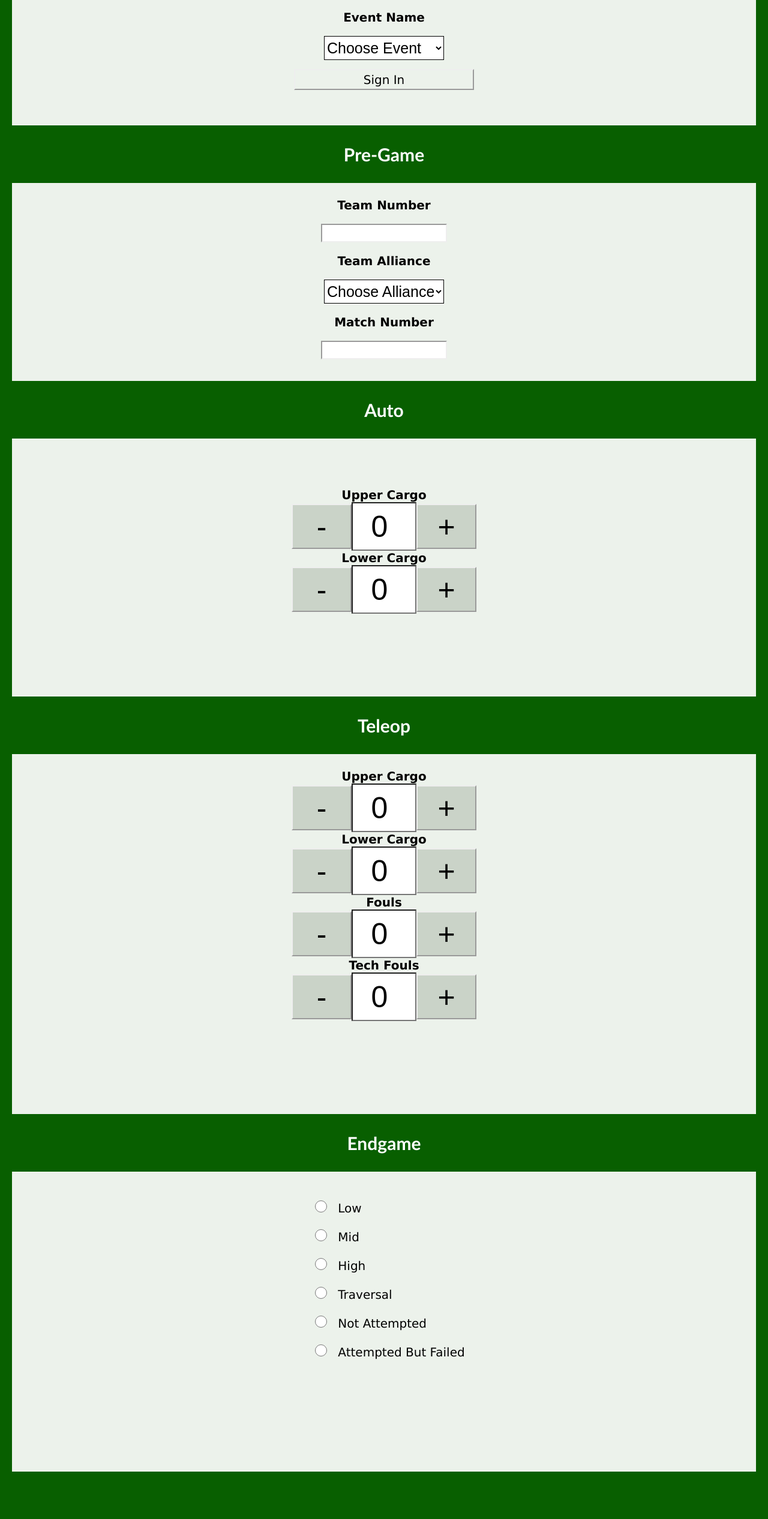
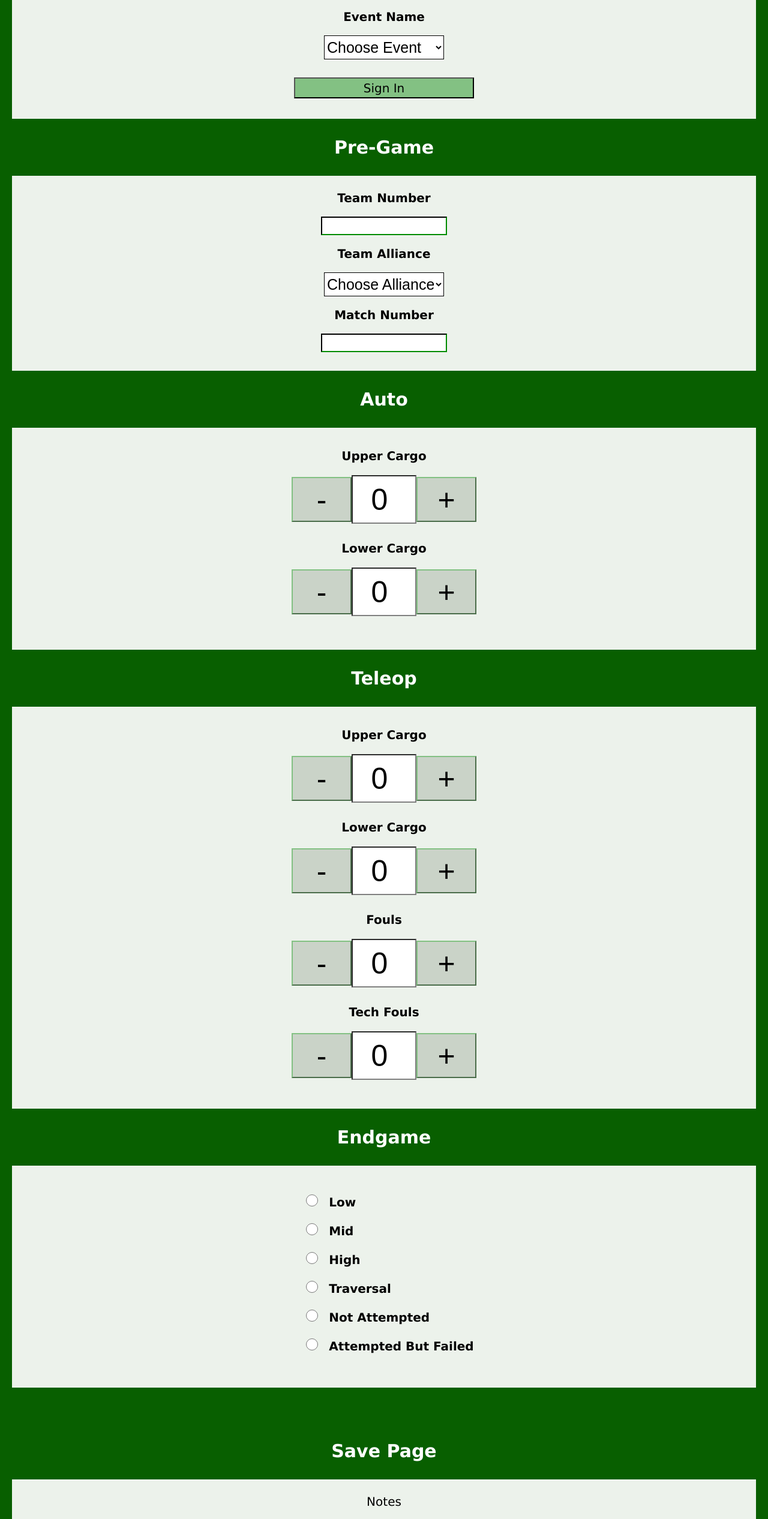
Before and after one commit to 4201VitruvianBots/ScoutingApp2023, a React (Create React App) app: page / in a window 1280 px wide. Shown: the part 251-2783 px from the top of the page at 60% size. Built offline with nearby package versions, Linux system fonts and the light colour scheme.

Commit message:
making it look pretty pt.2

```diff
--- a/src/Pages.js
+++ b/src/Pages.js
@@ -70,12 +70,11 @@ function Auto(props) {
         <Page selected={props.selected} id="auto">
             <p className="section-label">Auto</p>
             <div className="areaAU">
+
+            <label className="item-label2" htmlFor="autoUp"><strong>Upper Cargo</strong></label>
+                <NumberInput id="autoUp" className="numberinput"/>
             <br/>
-            <br/>
-            <br/>
-            <label className="item-label" htmlFor="autoUp"><strong>Upper Cargo</strong></label>
-                <NumberInput id="autoUp"/>
-            <label className="item-label" htmlFor="autoLow"><strong>Lower Cargo</strong></label>
+            <label className="item-label2" htmlFor="autoLow"><strong>Lower Cargo</strong></label>
                 <NumberInput id="autoLow"/>
            </div>
         </Page>
@@ -87,13 +86,16 @@ function TeleOp(props) {
         <Page selected={props.selected} id="tele-op">
             <p className="section-label">Teleop</p>
             <div className="areaTE">
-                <label className="item-label" htmlFor="teleopUp"><strong>Upper Cargo</strong></label>
+                <label className="item-label2" htmlFor="teleopUp"><strong>Upper Cargo</strong></label>
                 <NumberInput id="teleopUp" />
-                <label className="item-label" htmlFor="teleopLow"><strong>Lower Cargo</strong></label>
+                <br/>
+                <label className="item-label2" htmlFor="teleopLow"><strong>Lower Cargo</strong></label>
                 <NumberInput id="teleopLow" />
-                <label className="item-label" htmlFor="foul"><strong>Fouls</strong></label>
+                <br/>
+                <label className="item-label2" htmlFor="foul"><strong>Fouls</strong></label>
                 <NumberInput id="foul" />
-                <label className="item-label" htmlFor="tfoul"><strong>Tech Fouls</strong></label>
+                <br/>
+                <label className="item-label2" htmlFor="tfoul"><strong>Tech Fouls</strong></label>
                 <NumberInput id="tfoul" />
             </div>
         </Page>
@@ -107,12 +109,12 @@ function Endgame(props) {
             <div className="areaEG">
             <div className="radioButtons">
             <RadioButtons className="item-label" name="climbType" items={{
-                "lowClimb": "Low",
-                "midClimb": "Mid",
-                "highClimb": "High",
-                "traversalClimb": "Traversal",
-                "noClimb": "Not Attempted",
-                "failedClimb": "Attempted But Failed"
+                "lowClimb": <strong>Low</strong>,
+                "midClimb": <strong>Mid</strong>,
+                "highClimb": <strong>High</strong>,
+                "traversalClimb": <strong>Traversal</strong>,
+                "noClimb": <strong>Not Attempted</strong>,
+                "failedClimb": <strong>Attempted But Failed</strong>
             }} />
             </div>
             </div>
@@ -128,13 +130,17 @@ function SavePage(props) {
 
             <p className="section-label">Save Page</p>
             <div className="areaSaP">
-            <label htmlFor="notes">Notes</label>
+            <label htmlFor="notes" className="item-label">Notes</label>
+                <br/>
+                <br/>
                 <input type="text" id="notes" name="notes" />
                 { /* <label className="item-label" htmlFor="clear">QR code and clear</label> */}
                 <input type="submit" className="SAVE" value="Generate QR code"></input>
                 <br />
                 {/* } <label className="item-label" htmlFor="continue">Save and continue</label> */}
-                <input type="reset" className="CLEAR" value="Clear Form" />
+                {/* <input type="reset" className="CLEAR" value="Clear Form" /> */}
+                <br/>
+                <br/>
 
                 <div id="QRCode">{props.QRCode}</div>
             </div>
--- a/src/index.css
+++ b/src/index.css
@@ -23,22 +23,32 @@
    font-size: 30px;
    font-weight: bold;
 
-   font-family: 'Lucida Sans',
-   'Lucida Sans Regular',
-   'Lucida Grande',
-   'Lucida Sans Unicode',
-   Geneva,
-   Verdana,
-   sans-serif,
+   font-family:'Lucida Sans', 'Lucida Sans Regular', 'Lucida Grande', 'Lucida Sans Unicode', Geneva, Verdana, sans-serif;
  }
 
- .item-label {
+ .item-label, .item-label2 {
    color: black;
    font-size: 20px;
    font-family: 'Lucida Sans', 'Lucida Sans Regular', 'Lucida Grande', 'Lucida Sans Unicode', Geneva, Verdana, sans-serif;
    display: inline-block;
  }
-
+ .item-label2{
+  margin-bottom:20px;
+  margin-top: 10px;
+ }
+ .dropdown{
+  border-color:#085f00;
+  border-width: 50px;
+ }
+ .textInput{
+  border-color:#085f00;
+  border-width: 50px;
+ }
+.numberInput{
+  border-color:#085f00;
+  border-width: 50px;
+  margin:10px;
+ }
  /* Standard area formatting, with testing color (orange). USE WHEN MAKING A NEW <DIV></DIV> OR SECTION
 .area {
   background-color: orange;
@@ -60,31 +70,31 @@
  }
 
  .areaSI {
-   height: 260px;
+   height: 250px;
  }
 
  .areaPG {
-   height: 280px;
+   height: 275px;
  }
 
  .areaAU {
-   height: 380px;
+   height: 320px;
    color:#b0c0b0;
  }
 
  .areaTE {
-   height: 550px;
+   height: 620px;
  }
 
  .areaEG {
-   height: 450px;
+   height: 320px;
    color: black;
    font-size: 20px;
    font-family: 'Lucida Sans', 'Lucida Sans Regular', 'Lucida Grande', 'Lucida Sans Unicode', Geneva, Verdana, sans-serif;
  }
 
  .areaSaP {
-   height: 650px;
+   height: 830px;
    color: black;
  }
 
@@ -131,9 +141,9 @@
  }
 
  input[type="text"] {
-   border-color: var(--accent-3);
+   border-color: #003800;
    /* background-color: var(--accent-1); */
-   color: #b0c0b0;
+   color: black;
    display: block;
    width: 17%;
    height: 25px;
@@ -147,13 +157,13 @@
    width: 100px !important;
    height: 75px !important;
    font-size: 50px !important;
-  background-color:#003800;
+    background-color:#003800;
 
  }
  input[type = button].chonk{
   background-color:#cad3c8;
-
-
+  border-width: 2px;
+  border-color:  #83c183;
  }
 
  input[type="checkbox"] {
@@ -171,6 +181,7 @@
    width: 50px;
    height: 20px;
    display: inline;
+
  }
 
  input[type="number"] {
@@ -179,7 +190,8 @@
    width: 100px !important;
    height: 75px !important;
    font-size: 50px;
-   text-align:center
+   text-align:center;
+   border-color: gray;
  }
 
  .SAVE, .CLEAR {
@@ -192,8 +204,10 @@
  }
 
  .SAVE {
-   border-color: var(--accent-3);
-   background-color: var(--accent-2);
+   background-color: #83c183;
+   margin-top: 30px;
+   margin-bottom: 10px;
+
  }
 
  .CLEAR {
```
